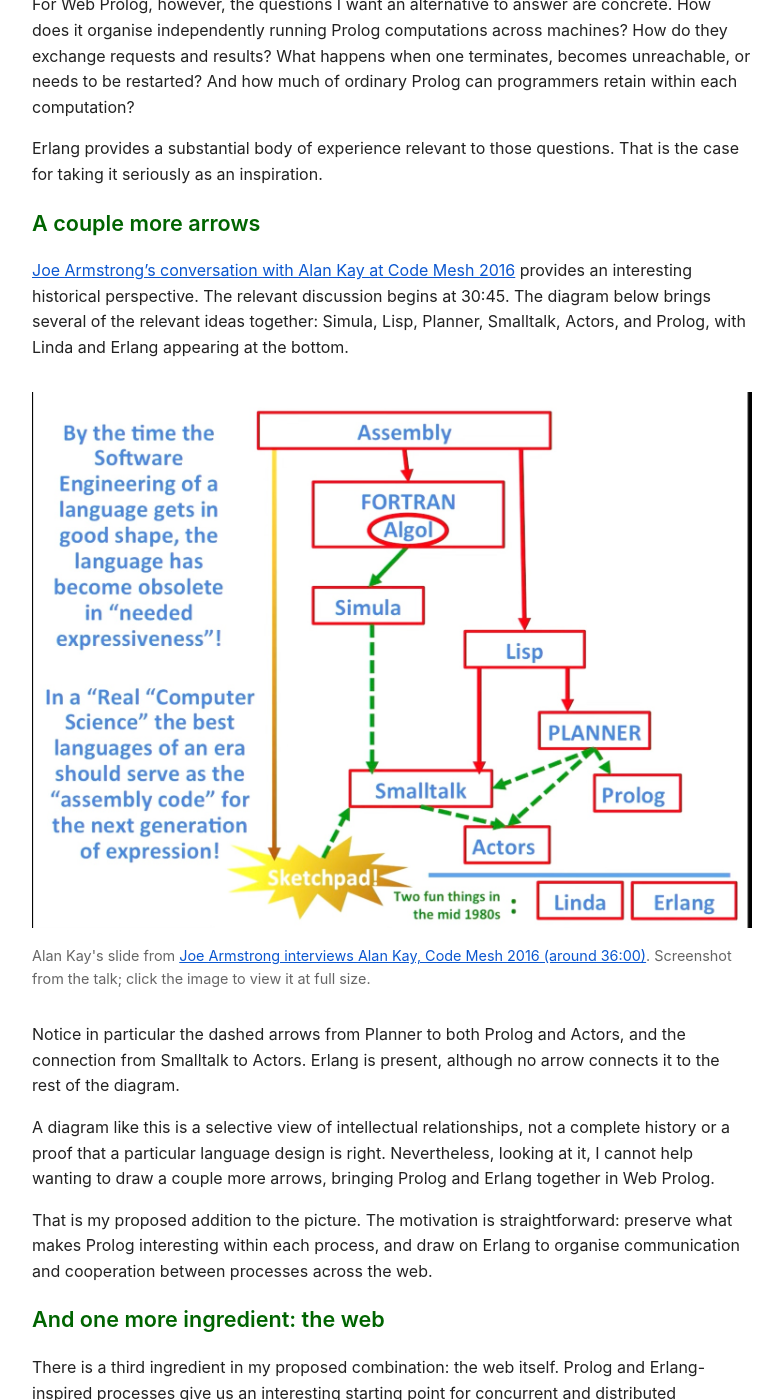
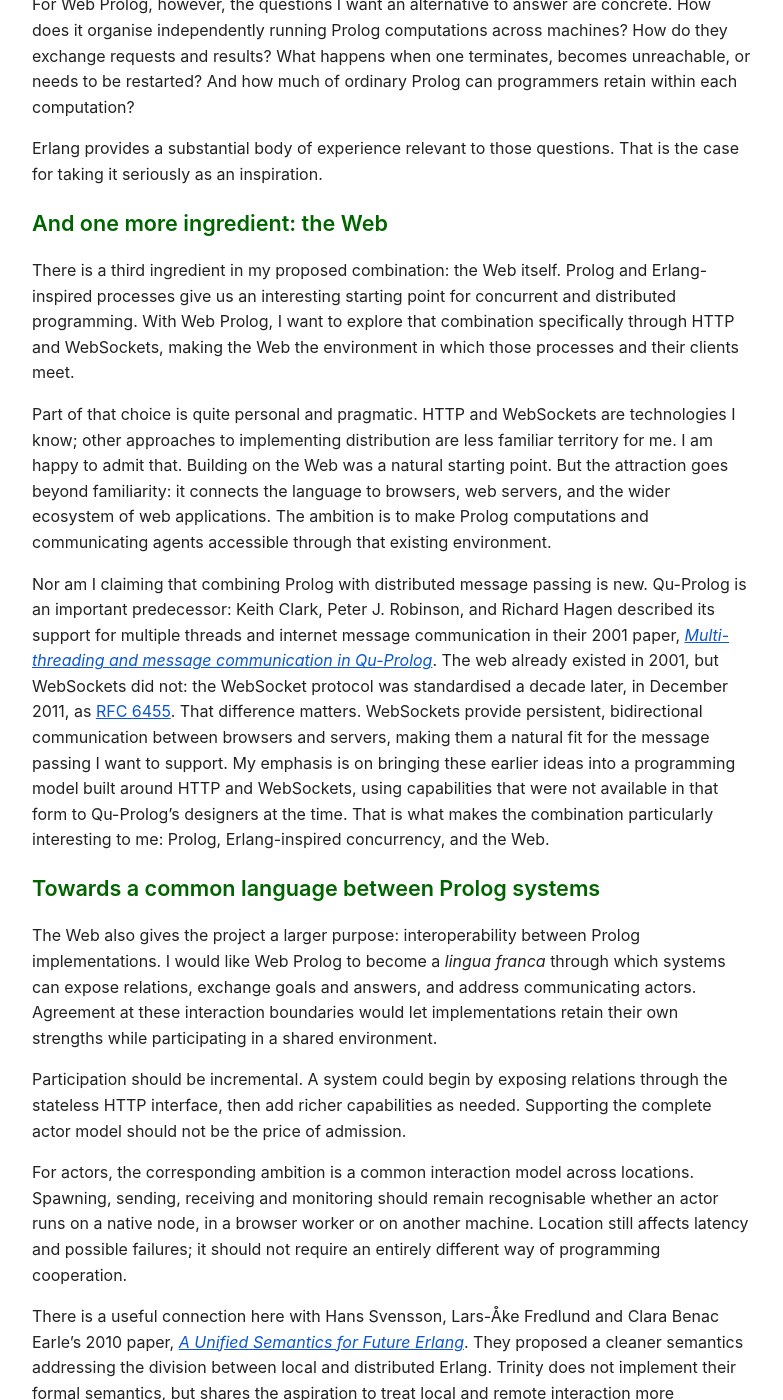
Before and after one commit to torbjornlager/book-project-home, a Jekyll site: the page built from _posts/2026-10-31-why-erlang-for-web-prolog.md, in a window 1280 px wide and 1400 px high, scrolled down 1399 px. Shown: the whole window, without its empty margins (248-1031 px from the left). Built offline with Jekyll 4.4.1, drawn with Linux system fonts in a browser that asks for light colours; comment, search, counter and statistics services are not loaded; some of the changed text lies outside the part shown.

Commit message:
Update to blog post.

```diff
--- a/_posts/2026-10-31-why-erlang-for-web-prolog.md
+++ b/_posts/2026-10-31-why-erlang-for-web-prolog.md
@@ -9,7 +9,7 @@ One objection I have encountered is that Erlang is not a particularly good sourc
 
 Of course there are. The Prolog world has a rich history of approaches to concurrency and parallelism: AND- and OR-parallelism, concurrent logic programming with dataflow and committed choice, threads with shared memory, and various forms of message passing. These are interesting approaches, addressing different needs. But listing alternatives is not, in itself, an argument against Erlang. The question is: *what kind of concurrency do we want, and for what purpose?*
 
-My goal with Web Prolog, the language at the heart of [the Prolog Trinity Ecosystem]({{ site.baseurl }}/book.html), is to make Prolog a language for distributed programming on the web. That involves more than making an individual computation run faster on multiple cores. It involves independent Prolog processes with their own lifecycles, communicating with one another across machines.
+My goal with Web Prolog, the language at the heart of [the Prolog Trinity Ecosystem]({{ site.baseurl }}/book.html), is to make Prolog a language for distributed programming on the Web. That involves more than making an individual computation run faster on multiple cores. It involves independent Prolog processes with their own lifecycles, communicating with one another across machines.
 
 This is where Erlang becomes particularly interesting.
 
@@ -33,34 +33,18 @@ For Web Prolog, however, the questions I want an alternative to answer are concr
 
 Erlang provides a substantial body of experience relevant to those questions. That is the case for taking it seriously as an inspiration.
 
-## A couple more arrows
 
-[Joe Armstrong's conversation with Alan Kay at Code Mesh 2016](https://www.youtube.com/watch?v=fhOHn9TClXY&t=1845s) provides an interesting historical perspective. The relevant discussion begins at 30:45. The diagram below brings several of the relevant ideas together: Simula, Lisp, Planner, Smalltalk, Actors, and Prolog, with Linda and Erlang appearing at the bottom.
+## And one more ingredient: the Web
 
-<figure style="margin: 2rem 0;">
-  <a href="{{ site.baseurl }}/assets/img/alan-kay-language-lineage.jpeg">
-    <img src="{{ site.baseurl }}/assets/img/alan-kay-language-lineage.jpeg" alt="Alan Kay's diagram connecting programming-language ideas, including Planner, Smalltalk, Actors and Prolog, with Linda and Erlang listed at the bottom." width="1536" height="1143" loading="lazy">
-  </a>
-  <figcaption style="font-size: 0.9rem; color: #666;">Alan Kay's slide from <a href="https://www.youtube.com/watch?v=fhOHn9TClXY&amp;t=2160s">Joe Armstrong interviews Alan Kay, Code Mesh 2016 (around 36:00)</a>. Screenshot from the talk; click the image to view it at full size.</figcaption>
-</figure>
+There is a third ingredient in my proposed combination: the Web itself. Prolog and Erlang-inspired processes give us an interesting starting point for concurrent and distributed programming. With Web Prolog, I want to explore that combination specifically through HTTP and WebSockets, making the Web the environment in which those processes and their clients meet.
 
-Notice in particular the dashed arrows from Planner to both Prolog and Actors, and the connection from Smalltalk to Actors. Erlang is present, although no arrow connects it to the rest of the diagram.
+Part of that choice is quite personal and pragmatic. HTTP and WebSockets are technologies I know; other approaches to implementing distribution are less familiar territory for me. I am happy to admit that. Building on the Web was a natural starting point. But the attraction goes beyond familiarity: it connects the language to browsers, web servers, and the wider ecosystem of web applications. The ambition is to make Prolog computations and communicating agents accessible through that existing environment.
 
-A diagram like this is a selective view of intellectual relationships, not a complete history or a proof that a particular language design is right. Nevertheless, looking at it, I cannot help wanting to draw a couple more arrows, bringing Prolog and Erlang together in Web Prolog.
-
-That is my proposed addition to the picture. The motivation is straightforward: preserve what makes Prolog interesting within each process, and draw on Erlang to organise communication and cooperation between processes across the web.
-
-## And one more ingredient: the web
-
-There is a third ingredient in my proposed combination: the web itself. Prolog and Erlang-inspired processes give us an interesting starting point for concurrent and distributed programming. With Web Prolog, I want to explore that combination specifically through HTTP and WebSockets, making the web the environment in which those processes and their clients meet.
-
-Part of that choice is quite personal and pragmatic. HTTP and WebSockets are technologies I know; other approaches to implementing distribution are less familiar territory for me. I am happy to admit that. Building on the web was a natural starting point. But the attraction goes beyond familiarity: it connects the language to browsers, web servers, and the wider ecosystem of web applications. The ambition is to make Prolog computations and communicating agents accessible through that existing environment.
-
-Nor am I claiming that combining Prolog with distributed message passing is new. Qu-Prolog is an important predecessor: Keith Clark, Peter J. Robinson, and Richard Hagen described its support for multiple threads and internet message communication in their 2001 paper, [*Multi-threading and message communication in Qu-Prolog*](https://doi.org/10.1017/S147106840100120X). The web already existed in 2001, but WebSockets did not: the WebSocket protocol was standardised a decade later, in December 2011, as [RFC 6455](https://www.rfc-editor.org/rfc/rfc6455). That difference matters. WebSockets provide persistent, bidirectional communication between browsers and servers, making them a natural fit for the message passing I want to support. My emphasis is on bringing these earlier ideas into a programming model built around HTTP and WebSockets, using capabilities that were not available in that form to Qu-Prolog's designers at the time. That is what makes the combination particularly interesting to me: Prolog, Erlang-inspired concurrency, and the web.
+Nor am I claiming that combining Prolog with distributed message passing is new. Qu-Prolog is an important predecessor: Keith Clark, Peter J. Robinson, and Richard Hagen described its support for multiple threads and internet message communication in their 2001 paper, [*Multi-threading and message communication in Qu-Prolog*](https://doi.org/10.1017/S147106840100120X). The web already existed in 2001, but WebSockets did not: the WebSocket protocol was standardised a decade later, in December 2011, as [RFC 6455](https://www.rfc-editor.org/rfc/rfc6455). That difference matters. WebSockets provide persistent, bidirectional communication between browsers and servers, making them a natural fit for the message passing I want to support. My emphasis is on bringing these earlier ideas into a programming model built around HTTP and WebSockets, using capabilities that were not available in that form to Qu-Prolog's designers at the time. That is what makes the combination particularly interesting to me: Prolog, Erlang-inspired concurrency, and the Web.
 
 ## Towards a common language between Prolog systems
 
-The web also gives the project a larger purpose: interoperability between Prolog implementations. I would like Web Prolog to become a *lingua franca* through which systems can expose relations, exchange goals and answers, and address communicating actors. Agreement at these interaction boundaries would let implementations retain their own strengths while participating in a shared environment.
+The Web also gives the project a larger purpose: interoperability between Prolog implementations. I would like Web Prolog to become a *lingua franca* through which systems can expose relations, exchange goals and answers, and address communicating actors. Agreement at these interaction boundaries would let implementations retain their own strengths while participating in a shared environment.
 
 Participation should be incremental. A system could begin by exposing relations through the stateless HTTP interface, then add richer capabilities as needed. Supporting the complete actor model should not be the price of admission.
 
@@ -68,6 +52,6 @@ For actors, the corresponding ambition is a common interaction model across loca
 
 There is a useful connection here with Hans Svensson, Lars-Åke Fredlund and Clara Benac Earle's 2010 paper, [*A Unified Semantics for Future Erlang*](https://doi.org/10.1145/1863509.1863514). They proposed a cleaner semantics addressing the division between local and distributed Erlang. Trinity does not implement their formal semantics, but shares the aspiration to treat local and remote interaction more uniformly. This is another reason to see Erlang as a source of ideas that can be developed further.
 
-HTTP and WebSockets supply communication mechanisms. The larger proposal is to build common Prolog interaction contracts on top of them, so that different systems can cooperate across the web.
+HTTP and WebSockets supply communication mechanisms. The larger proposal is to build common Prolog interaction contracts on top of them, so that different systems can cooperate across the Web.
 
-So I am happy to discuss other models. But the interesting objection is not that alternatives exist. It is why a particular alternative would better serve this goal: *independent Prolog processes collaborating over the web.*
+So I am happy to discuss other models. But the interesting objection is not that alternatives exist. It is why a particular alternative would better serve this goal: *independent Prolog processes collaborating over the Web.*
```
